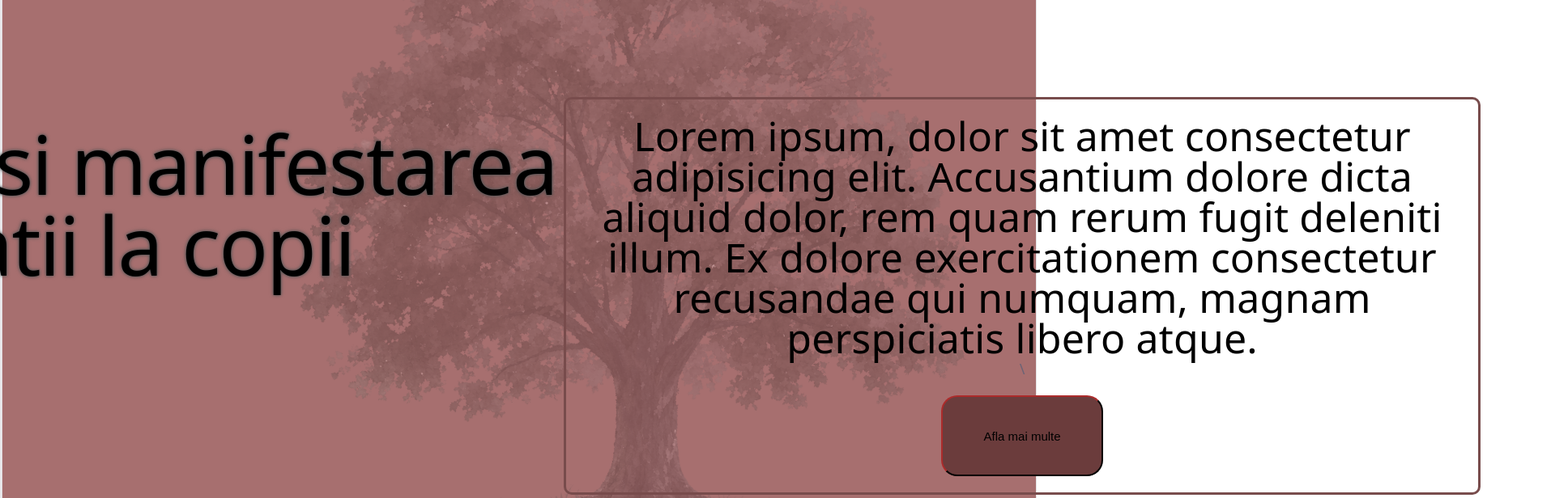
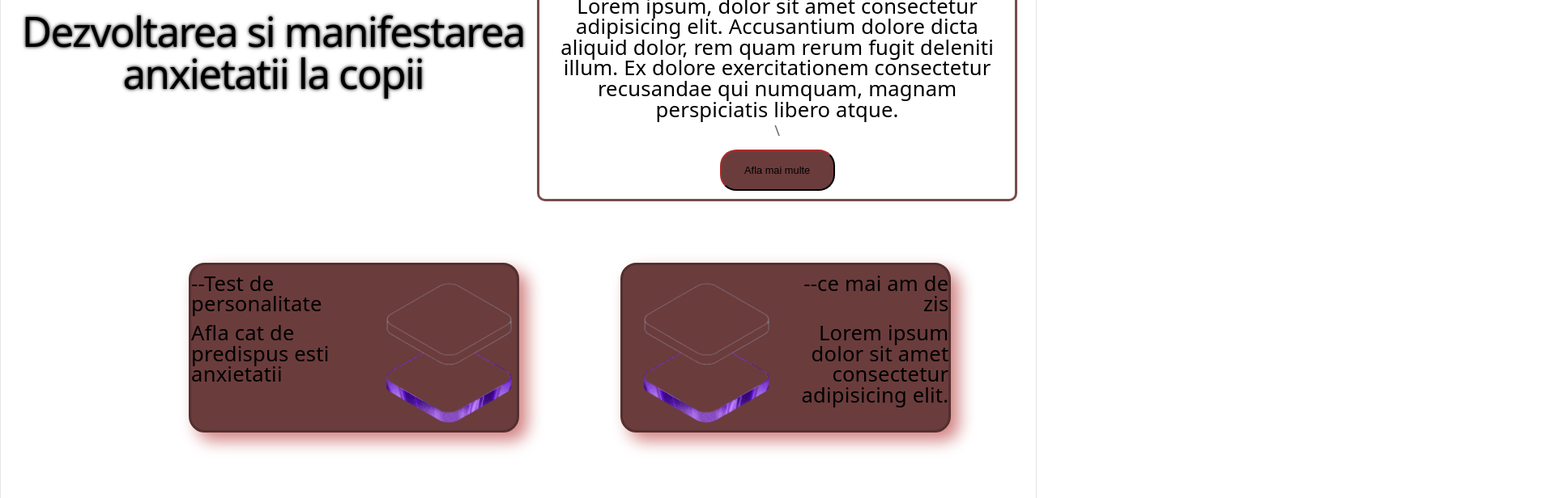
Before and after one commit to Diana8373/siteconcurs, a React (Vite) app in the folder starter/: page /#/welcomepage in a window 1280 px wide. Shown: the part 200-816 px from the top of the page at 81% size, 1915 px wide, since content can reach past the window. Built offline with nearby package versions, Linux system fonts and the light colour scheme.

Commit message:
Describe my changes

```diff
--- a/starter/src/Info/info.css
+++ b/starter/src/Info/info.css
@@ -1,10 +1,10 @@
 .tot2 {
     display: flex;
     flex-direction: column;
-    width: 1500px;
+    width: 60vw;
     background-color: white;
     position: relative;
-    left: 530px;
+    left: 20.8%;
     text-align: left;
     box-shadow: 0px 0px 75px grey;
 }
@@ -12,7 +12,7 @@
     display: flex;
     flex-direction: column;
     width: 72.66%;
-    margin: 20px;
+    margin: 0.8vw;
 }
 
 .continut {
@@ -27,7 +27,7 @@
     border-radius: 10px;
     height: fit-content;
     width: 23.33%;
-    margin: 20px;
+    margin: 0.8vw;
     position: sticky;
     top:0px;
 }
@@ -37,38 +37,39 @@ body {
 }
 
 .paragrafe {
-    font-size: 25px;
-    margin-top: 20px;
-    margin-right: 20px;
-    margin-bottom:50px;
+    font-size: 1.5vw;
+    margin-top: 0.8vw;
+    margin-right: 0.8vw;
+    margin-bottom:1.96vw;
     line-height:1.5;
 }
 
 li:hover {
     color: lightblue;
+    cursor:pointer;
 }
 
 ul {
-    font-size: 20px;
+    font-size: 1vw;
     color: grey;
 }
 
 .tabelefecte {
-    width: 60%;
+    width: 70%;
     border-collapse: collapse;
     position:relative;
-    left:18%;
-    margin-bottom:50px;
+    left:13%;
+    margin-bottom:1.96vw;
 }
 
 table.tabelefecte th,
 table.tabelefecte td {
     border: 2px solid black;
-    padding: 10px;
+    padding: 0.4vw;
     text-align: left;
 }
 .tableofcontents .paragrafe{
-    margin:20px;
+    margin:1vw;
 }
 .prevenire{
     display:flex;
@@ -76,5 +77,14 @@ table.tabelefecte td {
     background-color:lightblue;
     border: 2px solid lightblue;
     border-radius:30px;
-    padding:15px;
+    padding:0.6vw;
 }
+.sus1{
+    background-color: lightblue;
+    box-shadow: 0px 5px 7px lightblue;
+    text-align:left;
+}
+.sus1 .titlu{
+    margin-left:1vw;
+    margin-right:0.5vw;
+}
--- a/starter/src/index.css
+++ b/starter/src/index.css
@@ -84,11 +84,11 @@ h1 {
   }
 }
 h2 {
-  font-size: 80px;
+  font-size: 3.14vw;
   line-height: 118%;
   text-align:left;
   color:black;
-  margin-left:10px;
+  margin-left:0.4vw;
   margin-top:0px;
   margin-bottom:0px;
   letter-spacing: -0.24px;
--- a/starter/src/searchbar/bar.css
+++ b/starter/src/searchbar/bar.css
@@ -2,11 +2,14 @@
     display:flex;
     flex-direction:row;
     background-color:rgb(107, 60, 60);
-    width:2550px;
-    height:90px;
+    width:100vw;
+    height:7vh;
     justify-content: center;
 }
-.optiuni{
-    margin-left:100px;
-    margin-right:100px;
+.link{
+    margin-left:4vw;
+    margin-right:4vw;
+    text-decoration:none;
+    cursor:pointer;
+    font-style:normal;
 }
--- a/starter/src/searchbar/bar.jsx
+++ b/starter/src/searchbar/bar.jsx
@@ -3,9 +3,9 @@ import {Link} from "react-router-dom"
 function Bar() {
     return (
         <div className="Subiecte">
-            <Link to="/welcomepage"><p className="optiuni">Home</p></Link>
-            <Link to="/info"><p className="optiuni">Info</p></Link>
-            <p className="optiuni">Test</p>
+            <Link to="/welcomepage" className="link"><p>Home</p></Link>
+            <Link to="/info" className="link"><p>Info</p></Link>
+            <Link to="/test" className="link"><p>Test</p></Link>
             <p className="optiuni">Arta</p>
             <p className="optiuni">Tehno</p>
         </div>
--- a/starter/src/test/test.css
+++ b/starter/src/test/test.css
@@ -1,50 +1,78 @@
-.header{
-    background-color:lightblue;
-    align-items:center;
-    padding:30px;
+.header {
+    background-color: lightblue;
+    align-items: center;
+    padding: 1.17vw;
+    height: 40vh;
     box-shadow: 0px 20px 50px lightgrey;
 }
-.label{
-    display:flex;
-    flex-direction:column;
-    background-color:white;
-    border:3px solid white;
+
+.label {
+    display: flex;
+    flex-direction: column;
+    background-color: white;
+    border: 3px solid white;
     border-top-right-radius: 100px;
-    text-align:left;
-    width:40%;
-    position:relative;
-    left:30%;
+    text-align: left;
+    width: 43vw;
+    height: 38vh;
+    position: relative;
+    left: 30vw;
 }
-.tot3{
-    width:1500px;
-    align-items:center;
-    text-align:left;
+
+.tot3 {
+    width: 59vw;
+    align-items: center;
+    text-align: left;
     position: relative;
-    left: 530px;
-    margin-top:30px;
+    left: 20.8vw;
+    margin-top: 1.17vw;
 }
-body{
-    background-color:white;
+
+body {
+    background-color: white;
 }
-.b2{
-    background-color:white;
-    text-align:left;
+
+.b2 {
+    background-color: white;
+    text-align: left;
 }
-.paragraf{
-    font-size: 25px;
-    margin-top: 20px;
-    margin-right: 20px;
-    line-height:1.5;
-    color:black;
+
+.paragraf {
+    font-size: 1.5vw;
+    margin-top: 0.8vw;
+    margin-right: 0.8vw;
+    line-height: 1.5;
+    color: black;
 }
-.paragraf:hover{
-color:black;
+
+.paragraf:hover {
+    color: black;
     font-weight: bold;
 }
-.modelbigfive{
-    background-color:lightblue;
+
+.modelbigfive {
+    background-color: lightblue;
     border: 3px lightblue;
-    border-radius:30px;
-    padding:10px;
-    width:85%
+    border-radius: 30px;
+    padding: 1vw;
+    width: 100%;
+    margin-bottom: 3vw;
 }
+
+.b5 {
+    width: 40vw;
+    height: 20vh;
+    margin-top: 3.5vw;
+    position:relative;
+    left:3vw;
+    text-align: center;
+    font-size:3vw;
+    border-radius:20px;
+    border: 2px solid black;
+    background-color:white;
+    color: black;
+}
+.b5:hover{
+    cursor:pointer;
+    border:1px solid black;;
+}
--- a/starter/src/test/test.jsx
+++ b/starter/src/test/test.jsx
@@ -6,7 +6,7 @@ function Test() {
             <Bar />
             <div className="header">
                 <div className="label">
-                    <h1>Test de personalitate</h1>
+                    <h1 className="titlu">Test de personalitate</h1>
                     <p className="paragrafe">Lorem ipsum dolor sit amet consectetur adipisicing elit. Assumenda atque est iure mollitia exercitationem, praesentium obcaecati repudiandae voluptas alias ratione sequi ipsum odio fuga iusto laboriosam, eum illo soluta minus.</p>
                 </div>
             </div>
@@ -27,6 +27,9 @@ function Test() {
                     <p className="paragrafe">Dintre acestea cinci, cele care pot avea un efect direct asupra sunt neuroticismul, extraversiunea si conștiinciozitatea. Mai intai, neuroticismul, dupa cum este mentionat si in definitie, te face mai predispus emotiilor negative printre care se numara si stresul si ingrijorarea. Acestea doua duc mai apoi la anxietate, mai multe lucruri ajungand sa reprezinte un posibil pericol. Pe urma, un nivel scazut de extroversiune poate face ca un individ sa nu si poate gestiona cum trebuie emotiile, evitand a le comunica cu altcineva, sau sa fie mai predispus anxietatii sociale, interactiunile cu alti reprezentand ceva neplacut. Nu in ultimul rand, un grad scazut de conștiinciozitate te poate determina sa urmezi metode de gestionare a emotiilor intr-un mod mai putin eficient sau sa fii mai impulsiv emotional  </p>
                 </div>
             </div>
+            <div className="header">
+                    <button className="b5">Afla cat de predispus esti anxietatii!</button>
+            </div>
         </>
     )
 }
--- a/starter/src/welcomepage/anunt1.css
+++ b/starter/src/welcomepage/anunt1.css
@@ -4,11 +4,11 @@
     border-radius:20px;
     display:flex;
     flex-direction:row;
-    width:800px;
-    height:450px;
-    margin-top:150px;
+    width:31.4vw;
+    height:16vw;
+    margin-top:5.9vw;
     box-shadow:10px 10px 20px rgb(210, 130, 130);
-    margin-right:140px;
+    margin-left: 5.8vw;
     text-align:left;
 }
 .Info{
@@ -16,13 +16,13 @@
 }
 
 .pozatest{
-    width:350px;
-    height:350px;
-    margin-right:40px;
-    margin-top:40px;
+    width:13.7vw;
+    height:13.7vw;
+    margin-left:1.56vw;
+    margin-top:1.56vw;
 }
 .Test:hover{
     box-shadow:10px 10px 30px rgb(211, 135, 135);
-    width:820px;
-    height:470px;
+    width:33vw;
+    height:18vw;
 }
--- a/starter/src/welcomepage/anunt2.css
+++ b/starter/src/welcomepage/anunt2.css
@@ -4,11 +4,11 @@
     border-radius:20px;
     display:flex;
     flex-direction:row;
-    width:800px;
-    height:450px;
-    margin-top:150px;
+    width:31.4vw;
+    height:16vw;
+    margin-top:5.9vw;
     box-shadow:10px 10px 20px rgb(210, 130, 130);
-    margin-left: 140px;
+    margin-left: 5.8vw;
     text-align:right;
 }
 .Info{
@@ -16,13 +16,13 @@
 }
 
 .pozatest{
-    width:350px;
-    height:350px;
-    margin-left:40px;
-    margin-top:40px;
+    width:13.7vw;
+    height:13.7vw;
+    margin-left:1.56vw;
+    margin-top:1.56vw;
 }
 .Altele:hover{
     box-shadow:10px 10px 30px rgb(211, 135, 135);
-    width:820px;
-    height:470px;
+    width:33vw;
+    height:18vw;
 }
--- a/starter/src/welcomepage/welcome.css
+++ b/starter/src/welcomepage/welcome.css
@@ -2,53 +2,51 @@
     display:flex;
     flex-direction:column;
     align-items:center;
-    width:auto;
-    background-image:url('../assets/background1.PNG');
-    background-size:cover;
-    height:110vh;
+    width:100vw;
+    height:120vh;
 }
-h1{
-    font-size: 100px;
+.titlu{
+    font-size: 4vw;
     color:black;
     line-height:1;
-    margin-left:20px;
+    margin-left:0.8vw;
     text-shadow: 0 0 3px #565657, 0 0 5px #565657;
 }
 p{
-    font-size:50px;
+    font-size:2vw;
     color:black;
-    margin-top:20px;
+    margin-top:0.8vw;
     line-height:1;
 }
 .b1{
-    width:200px;
-    height:100px;
+    width:11.11vw;
+    height:4vw;
     background-color:rgb(107, 60, 60);
-    font-size:15px;
-    margin-bottom:20px;
-    margin-top:20px;
+    font-size:1vw;
+    margin-bottom:0.8vw;
+    margin-top:0.8vw;
     border-color:rgb(88, 22, 22);
     border-radius:20px;
 }
 .b1:hover{
     background-color:rgb(84, 48, 48);
-    font-size:20px;
-    width:205px;
-    height:105px;
+    font-size:1.5vw;
+    width:13vw;
+    height:4.5vw;
     cursor:pointer;
 }
 .sus{
     display:flex;
     flex-direction:row;
-    margin-right:50px;
+    margin-right:1.96vw;
     position:relative;
-    top:250px;
+    top:9.8vw;
 }
 .descriere{
     display:flex;
     flex-direction:column;
     align-items:center;
-    width:1800px;
+    width:70.59vw;
     border: solid rgb(120, 76, 76);
     border-radius:10px;
 }
@@ -56,5 +54,5 @@ p{
     display:flex;
     flex-direction:row;
     position:relative;
-    top:250px;
+    top:9.8vw;
 }
--- a/starter/src/welcomepage/welcome.jsx
+++ b/starter/src/welcomepage/welcome.jsx
@@ -8,14 +8,14 @@ function Wel() {
         <div className="tot">
             <Bar/>
             <div className="sus">
-                <h1>Dezvoltarea si manifestarea anxietatii la copii</h1>
+                <h1 className="titlu">Dezvoltarea si manifestarea anxietatii la copii</h1>
                 <div className="descriere">
                     <p>Lorem ipsum, dolor sit amet consectetur adipisicing elit. Accusantium dolore dicta aliquid dolor, rem quam rerum fugit deleniti illum. Ex dolore exercitationem consectetur recusandae qui numquam, magnam perspiciatis libero atque.</p>\
-                    <Link to="/info"><button className="b1">Afla mai multe</button></Link>
+                    <Link to="/info" className="link"><button className="b1">Afla mai multe</button></Link>
                 </div>
             </div>
             <div className="anunturi">
-                <Anunt1></Anunt1>
+                <Link to="/test" className="link"><Anunt1/></Link>
                 <Anunt2></Anunt2>
             </div>
         </div >
```
Also changed, not shown: starter/src/Info/info.jsx (+17 -5 lines), 1 other file (tests, documents, lock files or other folders). Lines whose indentation alone changed are shown as unchanged.
